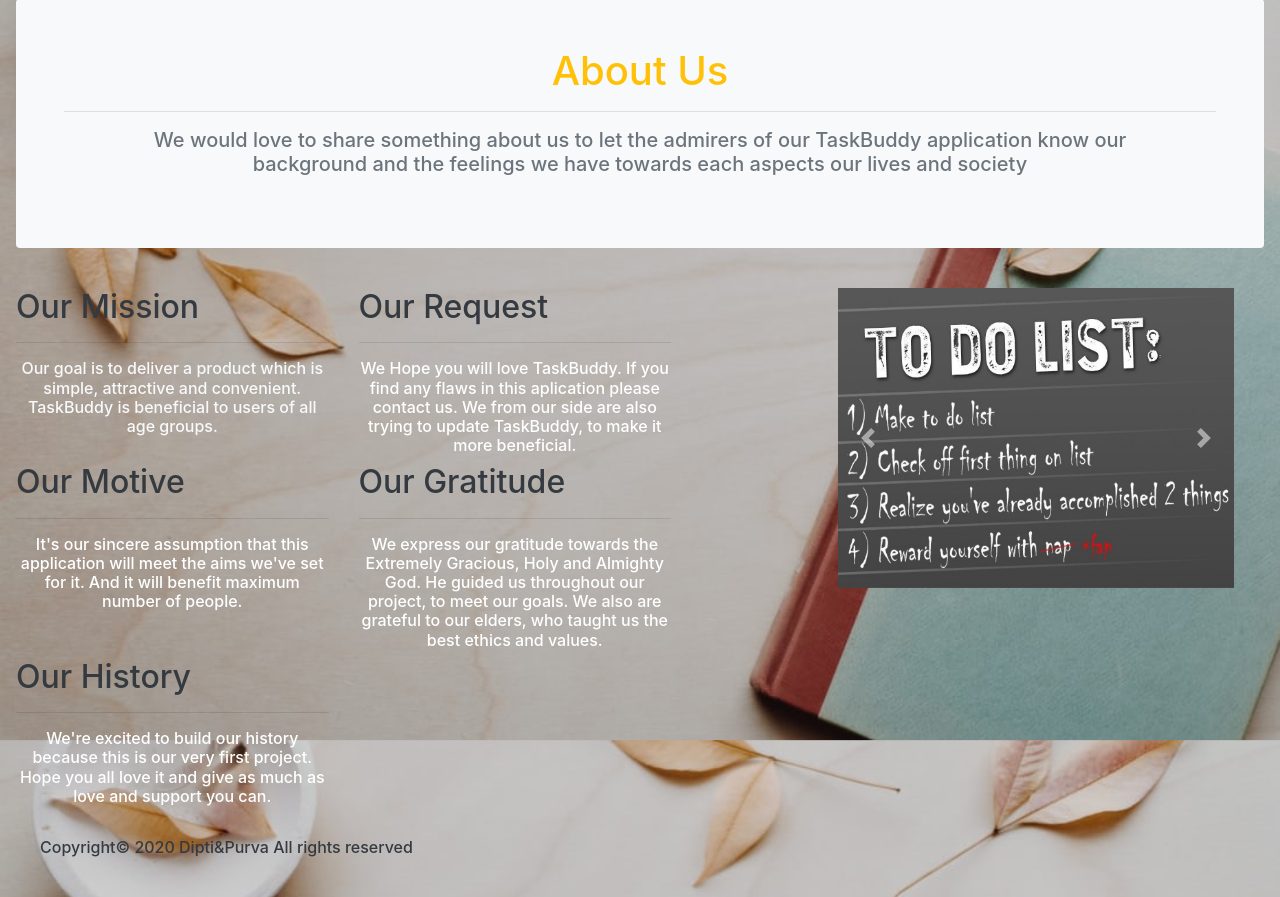
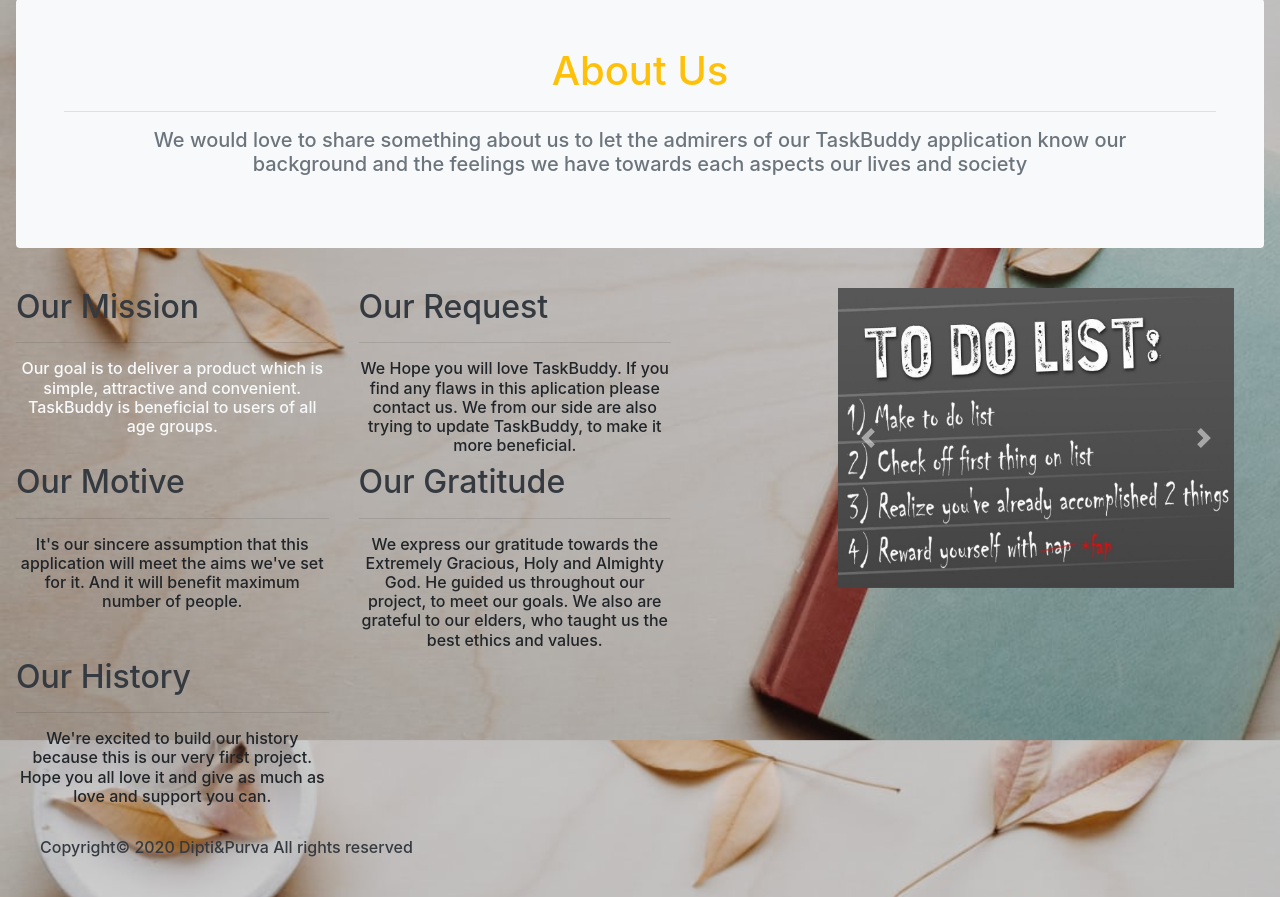
Before and after one commit to diptishegar/Taskbuddy, a Django app: page /about in a window 1280 px wide. Shown: the part 114-1011 px from the top of the page. Run offline with Django 3.2, Linux system fonts and the light colour scheme; some libraries are stand-ins or nearby versions.

Commit message:
first commit

```diff
--- a/templates/base.html
+++ b/templates/base.html
@@ -64,7 +64,7 @@
 
       {% endblock styles %}
   </head>
-  <body class="p-3 mb-2 text-white">
+  <body class="p-3 mb-2 ">
     {% block content %}
 
     {% endblock content %}
```
Also changed, not shown: static/image/290px-Arthropoda.jpg (added), todolist/urls.py (line endings or trailing spaces), 1 other file.
